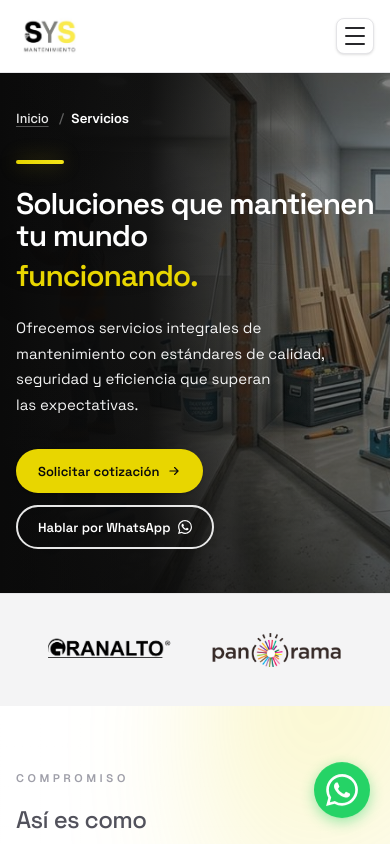
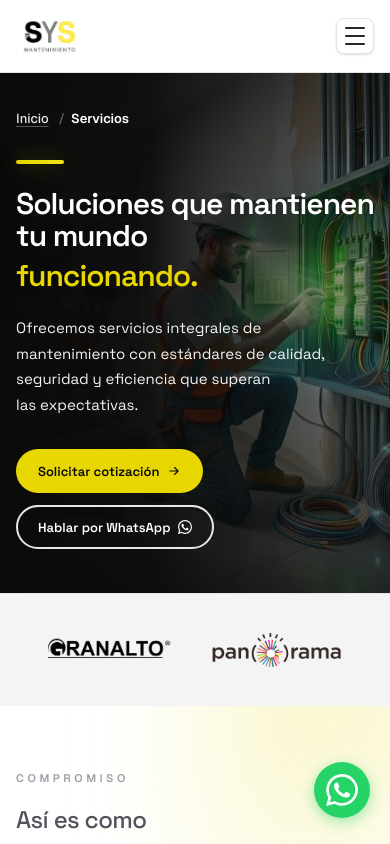
Before and after one commit to Dnnst89/SYS-Mantenimiento, a Next.js app: page /servicios in a window 390 px wide. Shown: the top 844 px of the page. Built offline with nearby package versions, Linux system fonts and the light colour scheme.

Commit message:
modificacion para iamgenes en moviles creada

```diff
--- a/components/home/HomeHero.jsx
+++ b/components/home/HomeHero.jsx
@@ -91,8 +91,18 @@ export default function HomeHero({ locale, copy, headingId = "home-hero-heading"
           fill
           priority={imagePriority}
           sizes="100vw"
-          className="object-cover object-[12%_48%] sm:object-[16%_46%] lg:object-[20%_44%] xl:object-[22%_42%]"
+          className="object-cover object-[12%_48%] sm:object-[16%_46%] lg:object-[20%_44%] xl:object-[22%_42%] hidden md:block" // bloque agregado para mostrarse en pantallas medianas y grandes, oculto en móviles
         />
+
+        <Image
+          src="/hero_image/image_mobile.webp"
+          alt="SYS Mantenimiento Móvil"
+          priority={priority}
+          fill
+          sizes="(max-width: 768px) 100vw"
+          className="object-cover object-[90%_50%] block md:hidden" // bloque agregado para mostrarse en móviles
+        />
+
         <div className="absolute inset-0 bg-sys-black/40 lg:bg-sys-black/32" />
         <div className="absolute inset-0 bg-gradient-to-r from-sys-black from-[0%] via-sys-black/90 via-[38%] to-transparent to-[82%] lg:via-[40%] lg:to-[90%]" />
         <div className="absolute inset-0 bg-gradient-to-t from-sys-black/45 via-transparent to-sys-black/20 lg:from-sys-black/35 lg:to-sys-black/10" />
```
Also changed, not shown: public/hero_image/image_mobile.webp (added).
